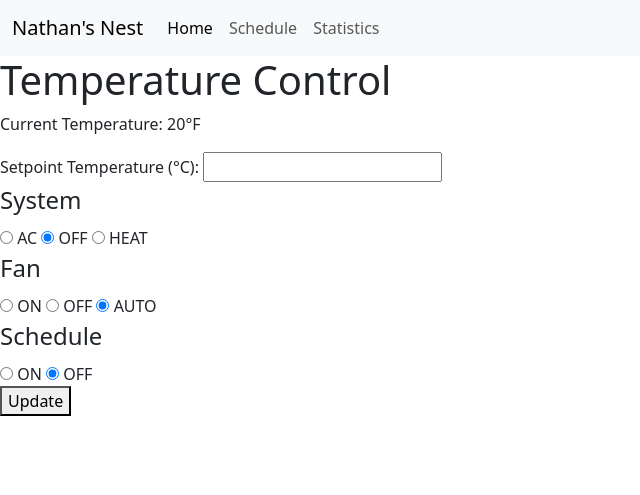
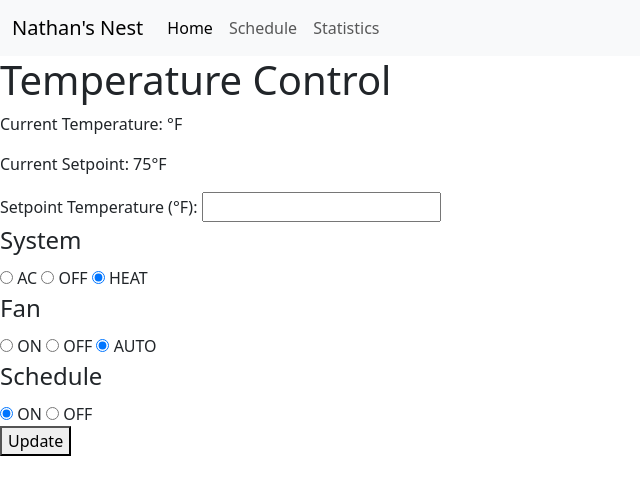
Before and after one commit to nrowley71115/Smart-Thermostat, a Flask app: page / in a window 1280 px wide. Shown: the top 495 px of the page, without its empty margins (0-640 px from the left). Run offline with Flask 3, Linux system fonts and the light colour scheme.

Commit message:
rpi on ip4 port - index form push working

```diff
--- a/app.py
+++ b/app.py
@@ -8,17 +8,59 @@
          "2:00PM", "2:30PM", "3:00PM", "3:30PM", "4:00PM", "4:30PM", "5:00PM",
          "5:30PM", "6:00PM", "6:30PM", "7:00PM", "7:30PM", "8:00PM", "8:30PM",
          "9:00PM", "9:30PM", "10:00PM", "10:30PM", "11:00PM", "11:30PM"]
+SETPOINT_OPTIONS = [55, 56, 57, 58, 59, 60, 61, 62, 63, 64, 65, 66, 67, 68, 69, 70,
+                    71, 72, 73, 74, 75, 76, 77, 78, 79, 80]
+SYSTEM_MODES = ["OFF", "HEAT", "AC"]
+FAN_MODES = ["AUTO", "ON", "OFF"]
+SCHEDULE_MODES = ["ON", "OFF"]
 
 app = Flask(__name__)
 
 
 @app.route("/", methods=['GET', 'POST'])
 def index():
+    # initalize thermostat
+    thermostat = Thermostat()
+
     if request.method == 'POST':
-        return "update temperautre"
+        # get new setpoint, system mode, fan mode, and schedule mode from form
+        new_setpoint = int(request.form['setpointTemperature'])
+        system_mode = request.form['system'].upper()
+        fan_mode = request.form['fan'].upper()
+        schedule_mode = request.form['schedule'].upper()
+
+        # validate new_setpoint
+        if new_setpoint not in SETPOINT_OPTIONS:
+            return "Invalid setpoint"
+
+        # validate system_mode
+        if system_mode not in SYSTEM_MODES:
+            return "Invalid system mode"
+
+        # validate fan_mode
+        if fan_mode not in FAN_MODES:
+            return "Invalid fan mode"
+
+        # validate schedule_mode
+        if schedule_mode not in SCHEDULE_MODES:
+            return "Invalid schedule mode"
+
+        # update setpiont and system mode in json file via Thermostat()
+        thermostat.set_setpoint(new_setpoint)
+        thermostat.set_system(system_mode)
+        thermostat.set_fan(fan_mode)
+        thermostat.set_schedule_mode(schedule_mode)
+
+        print('system.json & setpoint.json updated')
+        print(f'Setpoint: {new_setpoint} System: {system_mode} Fan: {fan_mode} Schedule: {schedule_mode}')
+
+        return redirect("/")
 
     # TODO get current temp and pass to index
-    return render_template("index.html")
+    # TODO send to index.html
+
+    return render_template("index.html", setpoint=thermostat.get_setpoint(), system=thermostat.get_system(),
+                           fan=thermostat.get_fan(), schedule=thermostat.get_schedule_mode())
 
 
 @app.route("/statistics")
--- a/options/setpoint.json
+++ b/options/setpoint.json
@@ -1 +1 @@
-{"setpoint": 72}
+{"setpoint": 75}
--- a/options/system.json
+++ b/options/system.json
@@ -1 +1 @@
-{"system": "AC", "fan_mode": "ON", "schedule": "ON", "scheulde": "ON"}
+{"system": "HEAT", "fan_mode": "AUTO", "schedule": "ON"}
--- a/templates/index.html
+++ b/templates/index.html
@@ -6,19 +6,55 @@
 {% endblock %}
 
 {% block content %}
+    <script>
+        window.addEventListener('load', function() {
+            // Get the value of the system radio button from the server
+            var systemValue = "{{ system }}";
+            // Get the value of the fan radio button from the server
+            var fanValue = "{{ fan }}";
+            // Get the value of the schedule radio button from the server
+            var scheduleValue = "{{ schedule }}";
+
+            // Check the correct system radio button
+            var systemRadios = document.getElementsByName('system');
+            for (var i = 0; i < systemRadios.length; i++) {
+                if (systemRadios[i].value === systemValue) {
+                    systemRadios[i].checked = true;
+                }
+            }
+
+            // Check the correct fan radio button
+            var fanRadios = document.getElementsByName('fan');
+            for (var i = 0; i < fanRadios.length; i++) {
+                if (fanRadios[i].value === fanValue) {
+                    fanRadios[i].checked = true;
+                }
+            }
+
+            // Check the correct schedule radio button
+            var scheduleRadios = document.getElementsByName('schedule');
+            for (var i = 0; i < scheduleRadios.length; i++) {
+                if (scheduleRadios[i].value === scheduleValue) {
+                    scheduleRadios[i].checked = true;
+                }
+            }
+        });
+    </script>
+
     <h1>Temperature Control</h1>
 
-    <p>Current Temperature: <span id="currentTemperature">20</span>°F</p>
+    <p>Current Temperature: °F</p>
+    <p>Current Setpoint: {{setpoint}}°F</p>
 
-    <form id="temperatureControlForm">
-        <label for="setpointTemperature">Setpoint Temperature (°C):</label>
+    <form id="temperatureControlForm" action="/" method="POST">
+        <label for="setpointTemperature">Setpoint Temperature (°F):</label>
         <input type="number" id="setpointTemperature" name="setpointTemperature" step="1" min="0">
 
         <fieldset>
             <legend>System</legend>
             <input type="radio" id="ac" name="system" value="AC">
             <label for="ac">AC</label>
-            <input type="radio" id="sys_off" name="system" value="OFF" checked>
+            <input type="radio" id="sys_off" name="system" value="OFF">
             <label for="off">OFF</label>
             <input type="radio" id="heat" name="system" value="HEAT">
             <label for="heat">HEAT</label>
@@ -30,7 +66,7 @@
             <label for="fanOn">ON</label>
             <input type="radio" id="fanOff" name="fan" value="OFF">
             <label for="fanOff">OFF</label>
-            <input type="radio" id="fanAuto" name="fan" value="AUTO" checked>
+            <input type="radio" id="fanAuto" name="fan" value="AUTO">
             <label for="fanAuto">AUTO</label>
         </fieldset>
 
@@ -38,10 +74,10 @@
             <legend>Schedule</legend>
             <input type="radio" id="schedule_on" name="schedule" value="ON">
             <label for="ac">ON</label>
-            <input type="radio" id="schedule_off" name="schedule" value="OFF" checked>
+            <input type="radio" id="schedule_off" name="schedule" value="OFF">
             <label for="off">OFF</label>
         </fieldset>
 
-        <button type="button" id="updateButton">Update</button>
+        <button type="submit" id="updateButton">Update</button>
     </form>
 {% endblock %}
--- a/thermostat.py
+++ b/thermostat.py
@@ -8,7 +8,6 @@
 
 class Thermostat():
     def __init__(self):
-        self.setpoint_f = 0
         self.max_setpoint = 85
         self.min_setpoint = 55
         self.deadband = 1
@@ -28,7 +27,7 @@
             with open(SYSTEM_JSON_PATH, 'r') as json_file:
                 data = json.load(json_file)
 
-            data['scheulde'] = mode.upper()
+            data['schedule'] = mode.upper()
 
             with open(SYSTEM_JSON_PATH, 'w') as json_file:
                 json.dump(data, json_file)
@@ -162,7 +161,8 @@
         return data
 
     def set_setpoint(self, new_temperature):
-        """ Set the setpoint to the new temperature in schedule.json """
+        """ Set the setpoint to the new temperature in setpoint.json
+        Input: new_temperature as an integer """
         data = {"setpoint": new_temperature}
         with open(SETPOINT_JSON_PATH, 'w') as json_file:
             json.dump(data, json_file)
```
